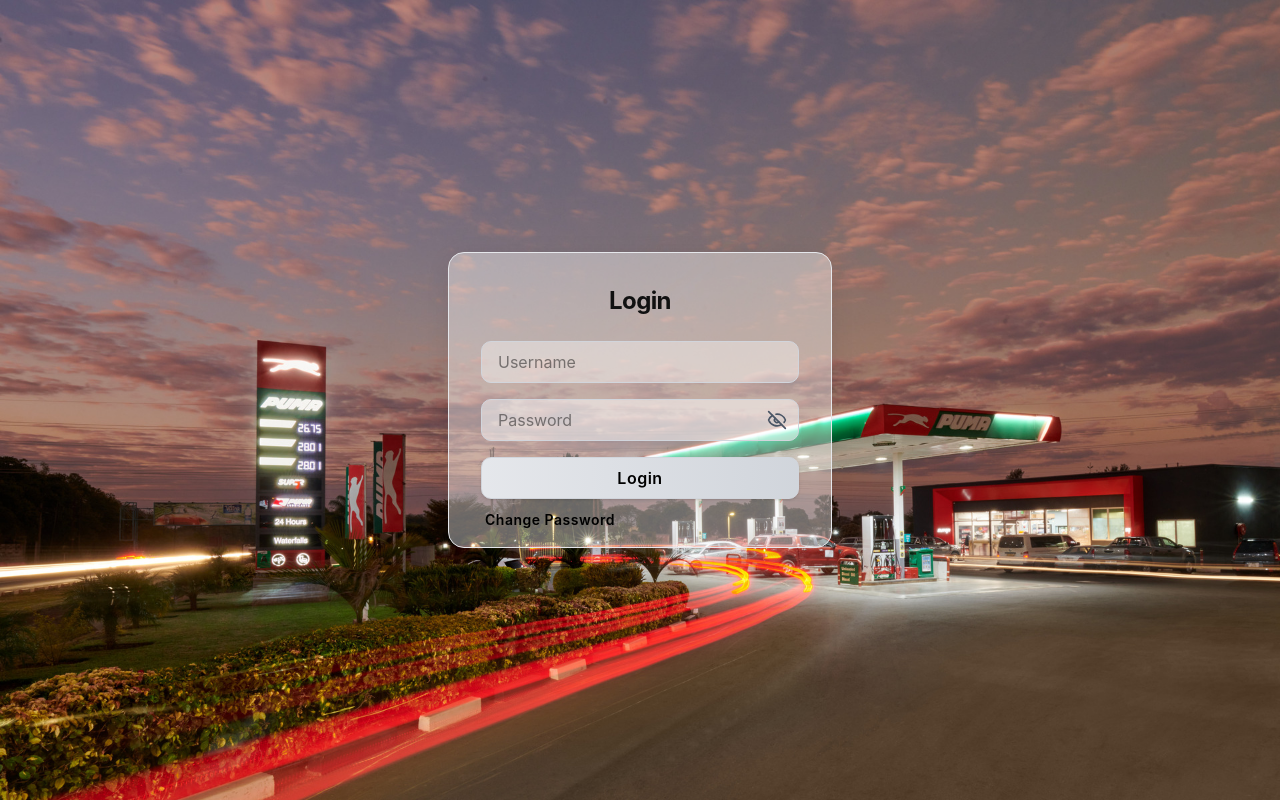
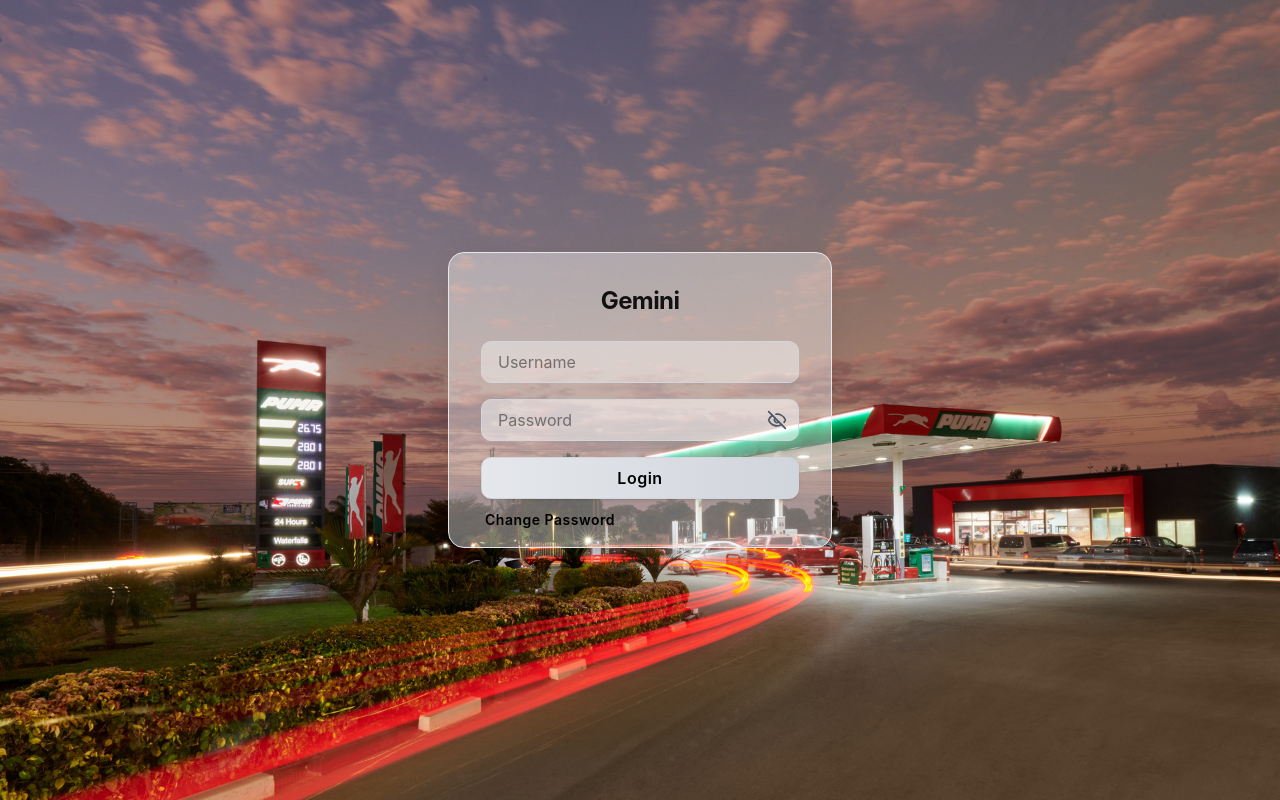
Before and after one commit to Luekie/GeminiDailyShiftRecords, a React (Vite) app in the folder gemini-daily-shift-records/: page / in a window 1280 px wide. Built offline with nearby package versions, Linux system fonts and the light colour scheme; no server answers.

Commit message:
change password

```diff
--- a/gemini-daily-shift-records/src/pages/Login.tsx
+++ b/gemini-daily-shift-records/src/pages/Login.tsx
@@ -248,7 +248,7 @@
           className="text-2xl font-bold mb-6 text-center tracking-tight"
           style={{ color: '#111' }}
         >
-          Login
+          Gemini
         </h2>
         <input
           type="text"
```
